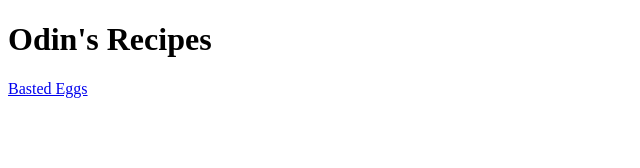
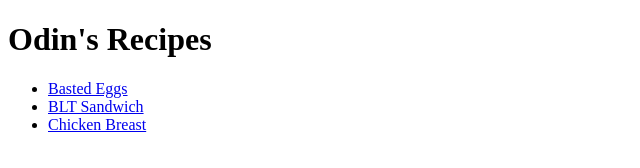
Before and after one commit to MalvinM/odin-recipes, a plain HTML site: page index.html in a window 1280 px wide. Shown: the whole page, without its empty margins (0-640 px from the left). Drawn offline with Linux system fonts and the light colour scheme.

Commit message:
Add pages for recipes

```diff
--- a/index.html
+++ b/index.html
@@ -10,7 +10,11 @@
 
     <h1> Odin's Recipes</h1>
 
-    <a href="recipes/Basted-eggs-recipe.html">Basted Eggs</a>
+    <ul>
+        <li> <a href="recipes/Basted-eggs-recipe.html">Basted Eggs </a> </li>
+        <li> <a href="recipes/blt-sandwich.html"> BLT Sandwich </a></li>
+        <li> <a href="recipes/chicken-breast.html"> Chicken Breast</a></li>
+    </ul>
 
 </body>
 </html>
```
